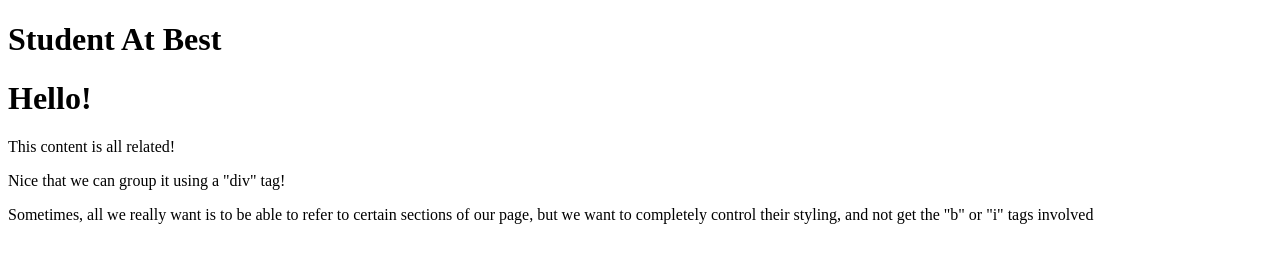
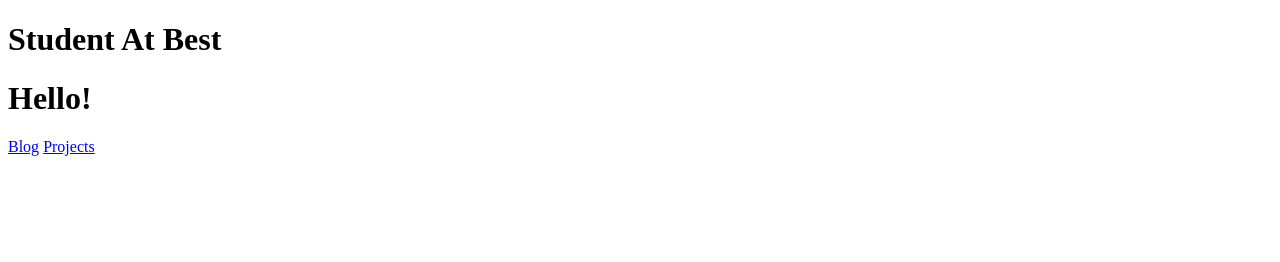
Before and after one commit to Eduk8edlady/CyberUp, a plain HTML site: page index.html in a window 1280 px wide. Drawn offline with Linux system fonts and the light colour scheme; files that its build step writes are made by us from their sources.

Commit message:
bolg edit

```diff
--- a/index.html
+++ b/index.html
@@ -11,12 +11,7 @@
     <h1>Student At Best</h1>
     <div id="greeting" class="section">
         <h1>Hello!</h1>
-        <p>This content is all related!</p>
-        <p>Nice that we can group it using a "div" tag!</p>
-      </div>
-      <p>Sometimes, <span class="highlight">all we really want</span> is
-        to be able to refer to certain sections of our page, but we want to completely
-        <span class="highlight">control their styling</span>, and not get the
-        "b" or "i" tags involved</p>
+        <a href="\blog\index.html">Blog</a>
+        <a href="\projects\index.html">Projects</a>
 </body>
 </html>
```
